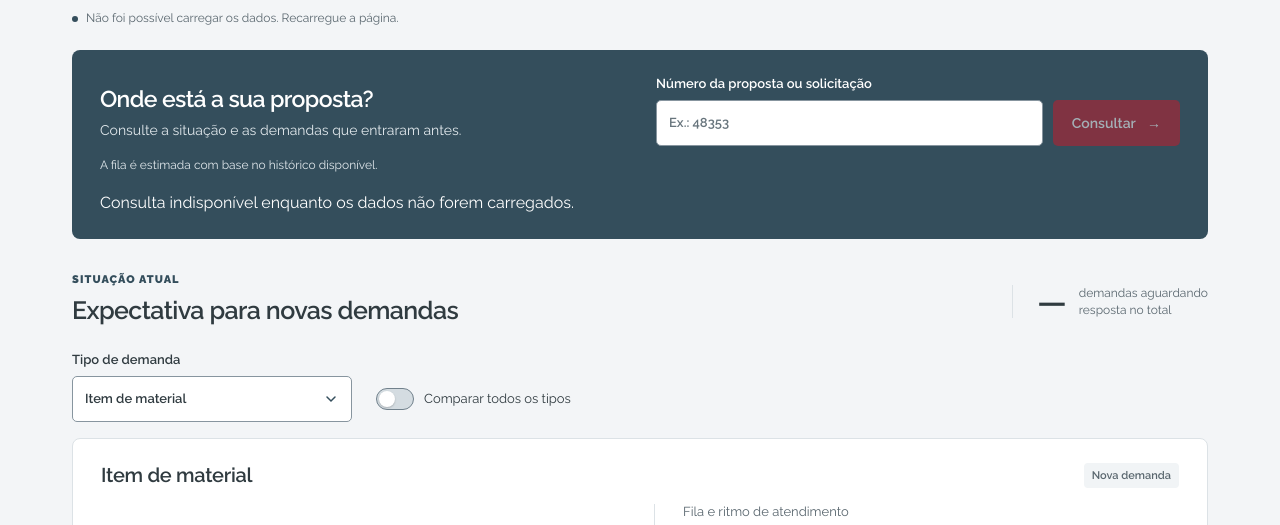
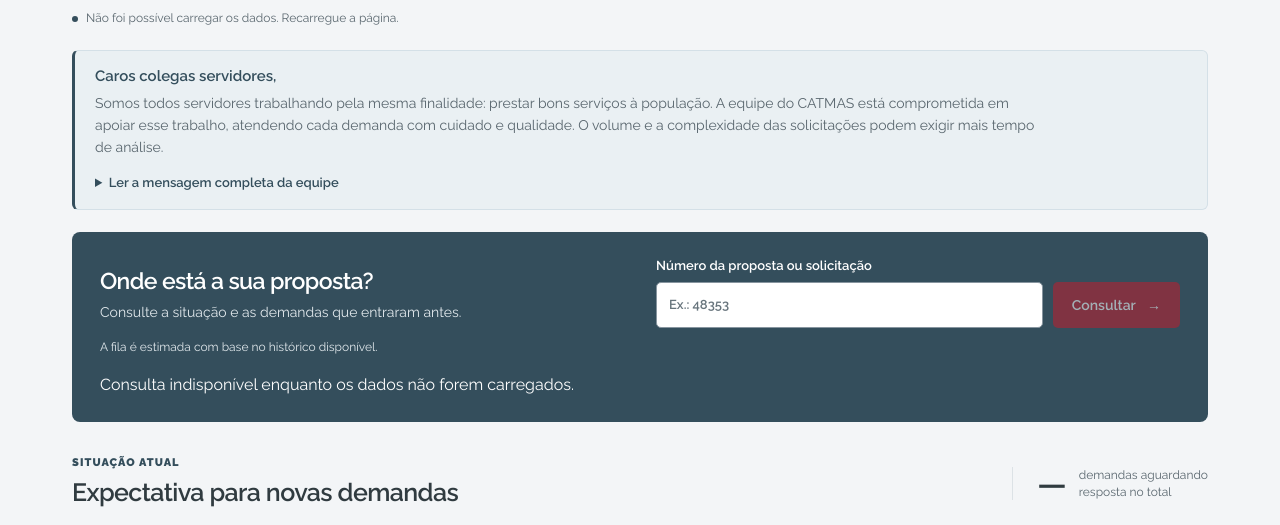
Before and after one commit to compras-mg/termometro-catmas, a plain HTML site: page index.html in a window 1280 px wide. Shown: the part 220-745 px from the top of the page. Drawn offline with Linux system fonts and the light colour scheme; no server answers.

Commit message:
Destaca mensagem aos colegas servidores no início do painel
Mantém o vocativo e reforça o propósito compartilhado dos servidores em uma caixa compacta antes da consulta. Preserva a mensagem completa em um bloco expansível na própria caixa.

Validação: links e IDs conferidos, apresentação e abertura da mensagem verificadas no navegador.

```diff
--- a/index.html
+++ b/index.html
@@ -8,7 +8,7 @@
   <link rel="preconnect" href="https://fonts.googleapis.com">
   <link rel="preconnect" href="https://fonts.gstatic.com" crossorigin>
   <link href="https://fonts.googleapis.com/css2?family=Raleway:wght@400;600;900&display=swap" rel="stylesheet">
-  <link rel="stylesheet" href="style.css?v=20261112-layout-1">
+  <link rel="stylesheet" href="style.css?v=20261112-mensagem-1">
   <link rel="stylesheet" href="tema-catmas.css?v=20261112-layout-1">
 </head>
 <body>
@@ -21,6 +21,12 @@
     <p>Consulte sua proposta e veja a expectativa de resposta por tipo de demanda.</p>
     <div class="stamp"><span class="dot" aria-hidden="true"></span><span id="reference" role="status">Carregando dados…</span></div>
   </section>
+
+  <aside class="team-message" aria-labelledby="team-message-title">
+    <h2 id="team-message-title">Caros colegas servidores,</h2>
+    <p>Somos todos servidores trabalhando pela mesma finalidade: prestar bons serviços à população. A equipe do CATMAS está comprometida em apoiar esse trabalho, atendendo cada demanda com cuidado e qualidade. O volume e a complexidade das solicitações podem exigir mais tempo de análise.</p>
+    <details><summary>Ler a mensagem completa da equipe</summary><p>A equipe do CATMAS está comprometida com o atendimento de todas as demandas que recebemos. Sabemos que cada proposta faz parte de um trabalho importante para vocês e para os serviços prestados à população.</p><p>Em alguns momentos, o volume ou a complexidade das demandas pode exigir mais tempo de análise. Quando não conseguimos responder no prazo estimado, buscamos preservar o cuidado e a qualidade necessários a cada atendimento. Agradecemos a compreensão e a parceria de vocês.</p><p>Este painel ajuda a acompanhar o atendimento e a planejar seus encaminhamentos. Lembramos que os prazos apresentados são estimativas de atendimento, e não prazos legais.</p></details>
+  </aside>
 
   <section class="lookup" id="consulta" aria-labelledby="lookup-title">
     <div><h2 id="lookup-title">Onde está a sua proposta?</h2><p>Consulte a situação e as demandas que entraram antes.</p></div>
@@ -126,7 +132,7 @@
 <details><summary>Calendário de dias úteis</summary><p>Excluímos fins de semana, feriados nacionais (20/11 somente desde 2024), 15/08 e 08/12 em Belo Horizonte, Paixão e Corpus Christi, Carnaval de segunda a quarta, 24 e 31/12. Feriados na terça emendam segunda; na quinta, sexta. O Dia do Servidor vai para a segunda ou sexta mais próxima de 28/10; em empate, sexta. São regras operacionais acordadas, não a reconstrução de todos os atos anuais de expediente.</p><p>Pausas intradiárias são descontadas proporcionalmente ao dia útil de calendário, sem supor jornada de trabalho. Respostas após o vencimento permanecem atrasadas em dias não úteis.</p></details>
 <details><summary>Validação, desempenho e limitações</summary><p>Treinamento final: 2023 a junho/2025. Calibração: julho a dezembro/2025. Teste: 6.664 ciclos de janeiro a setembro/2026. Erro Brier: 0,06664 no modelo, 0,06606 na média por tipo e 0,07230 na média geral (menor é melhor). O modelo não demonstrou ganho sobre a média por tipo e a precisão varia entre grupos.</p><p>Retiradas e casos sem resultado conhecido foram separados. Demanda e capacidade mudam ao longo do tempo. Há poucos exemplos de alguns tipos. A fila é reconstruída pelo histórico e pode divergir do cadastro atual. Demandas anteriores não representam posição garantida, pois prioridades e especialidades não foram mapeadas.</p></details>
 <details><summary>Origem e atualização</summary><p>Dados do Portal de Compras no datalake da Prodemge. A referência exibida é o último evento observado, não uma certificação de sincronização completa. As cargas estão agendadas diariamente para 6h e 12h30, horário de Brasília. A execução depende da disponibilidade do computador e da conexão à rede. Em falhas, a página preserva a última carga válida e sua data.</p><p>A publicação usa somente número, tipo, situação e marcos de atendimento; não contém nomes de pessoas, mensagens dos analistas ou credenciais.</p></details>
-    <details><summary>Mensagem da equipe CATMAS</summary><p>A equipe do CATMAS está comprometida com o atendimento de todas as demandas que recebemos. Sabemos que cada proposta faz parte de um trabalho importante para vocês e para os serviços prestados à população.</p><p>Em alguns momentos, o volume ou a complexidade das demandas pode exigir mais tempo de análise. Quando não conseguimos responder no prazo estimado, buscamos preservar o cuidado e a qualidade necessários a cada atendimento. Agradecemos a compreensão e a parceria de vocês.</p><p>Este painel ajuda a acompanhar o atendimento e a planejar seus encaminhamentos. Lembramos que os prazos apresentados são estimativas de atendimento, e não prazos legais.</p></details>
+
   </section>
 </main>
 <footer><div class="footer-inner"><strong>CATMAS · Compras MG</strong><span>Planejar com informação. Acompanhar com transparência.</span></div></footer>
--- a/style.css
+++ b/style.css
@@ -38,6 +38,12 @@ p { color: var(--muted); }
 .intro > p { margin: 8px 0 12px; max-width: 72ch; }
 .stamp { display: flex; align-items: baseline; gap: 8px; font-size: 12px; color: var(--muted); }
 .dot { width: 6px; height: 6px; border-radius: 50%; background: var(--slate); flex-shrink: 0; }
+.team-message { margin: 0 0 22px; padding: 16px 20px; border: 1px solid #d4e0e7; border-left: 3px solid var(--slate); border-radius: 6px; background: #eaf0f3; }
+.team-message h2 { margin: 0 0 6px; color: var(--slate); font-size: 15px; font-weight: 600; letter-spacing: 0; text-wrap: wrap; }
+.team-message p { max-width: 110ch; margin: 6px 0; font-size: 14px; line-height: 1.6; }
+.team-message details { padding: 8px 0 0; border: 0; font-size: 13px; }
+.team-message summary { color: var(--slate); }
+.team-message details p { margin-top: 12px; }
 section { min-width: 0; }
 label { display: block; font-size: 13px; font-weight: 600; }
 select, input { display: block; width: 100%; min-height: 46px; margin-top: 6px; padding: 10px 12px; border: 1px solid #87959f; border-radius: 5px; color: var(--ink); background: #fff; font: inherit; }
```
